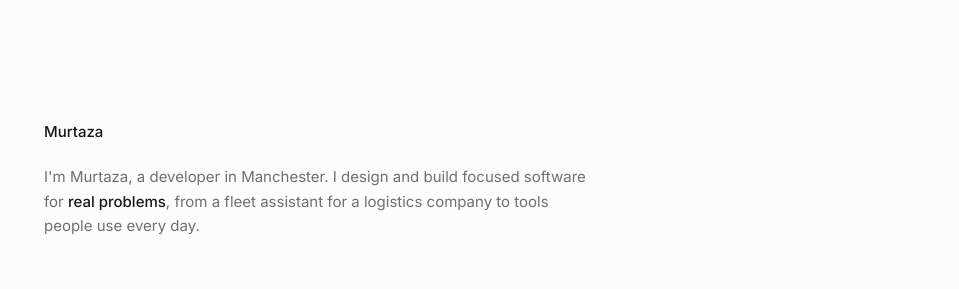
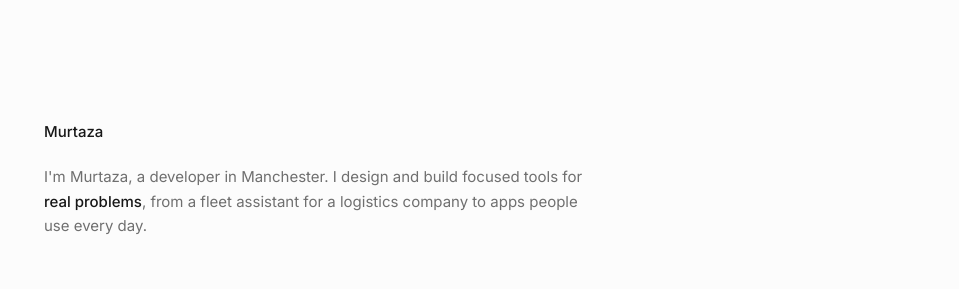
Before and after one commit to murtaza-waqar-257/portfolio, a plain HTML site: page index.html in a window 1280 px wide. Shown: the top 289 px of the page, without its empty margins (160-1119 px from the left). Drawn offline with Linux system fonts and the light colour scheme.

Commit message:
Intro wording
Co-Authored-By: Claude Opus 5.5 <noreply@anthropic.com>
Claude-Session: https://claude.ai/code/session_01FWnBPf5kC9zaMZ897J1xA9

```diff
--- a/index.html
+++ b/index.html
@@ -70,7 +70,7 @@
     <h1>Murtaza</h1>
   </header>
 
-  <p class="intro in" style="animation-delay:.08s">I'm Murtaza, a developer in Manchester. I design and build focused software for <b>real problems</b>, from a fleet assistant for a logistics company to tools people use every day.</p>
+  <p class="intro in" style="animation-delay:.08s">I'm Murtaza, a developer in Manchester. I design and build focused tools for <b>real problems</b>, from a fleet assistant for a logistics company to apps people use every day.</p>
 
   <section class="in" style="animation-delay:.16s">
     <h2>Projects</h2>
```
